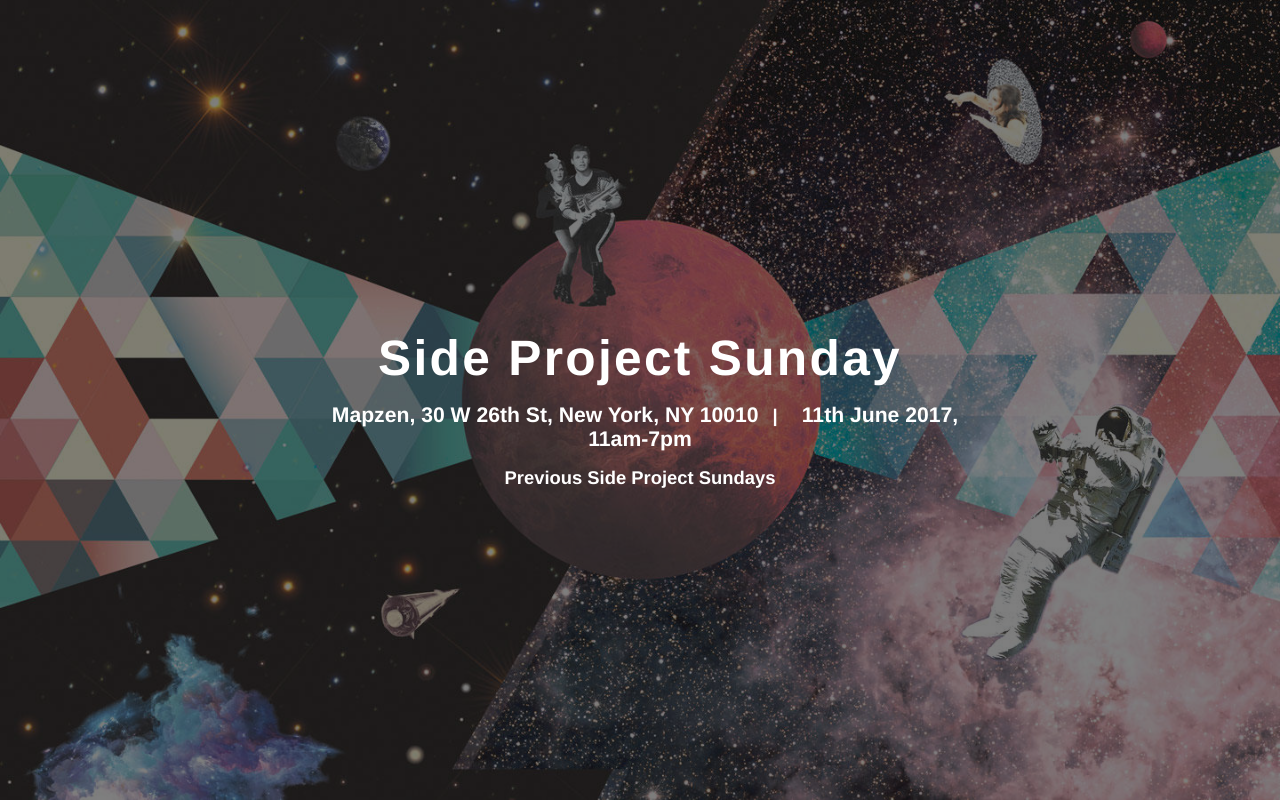
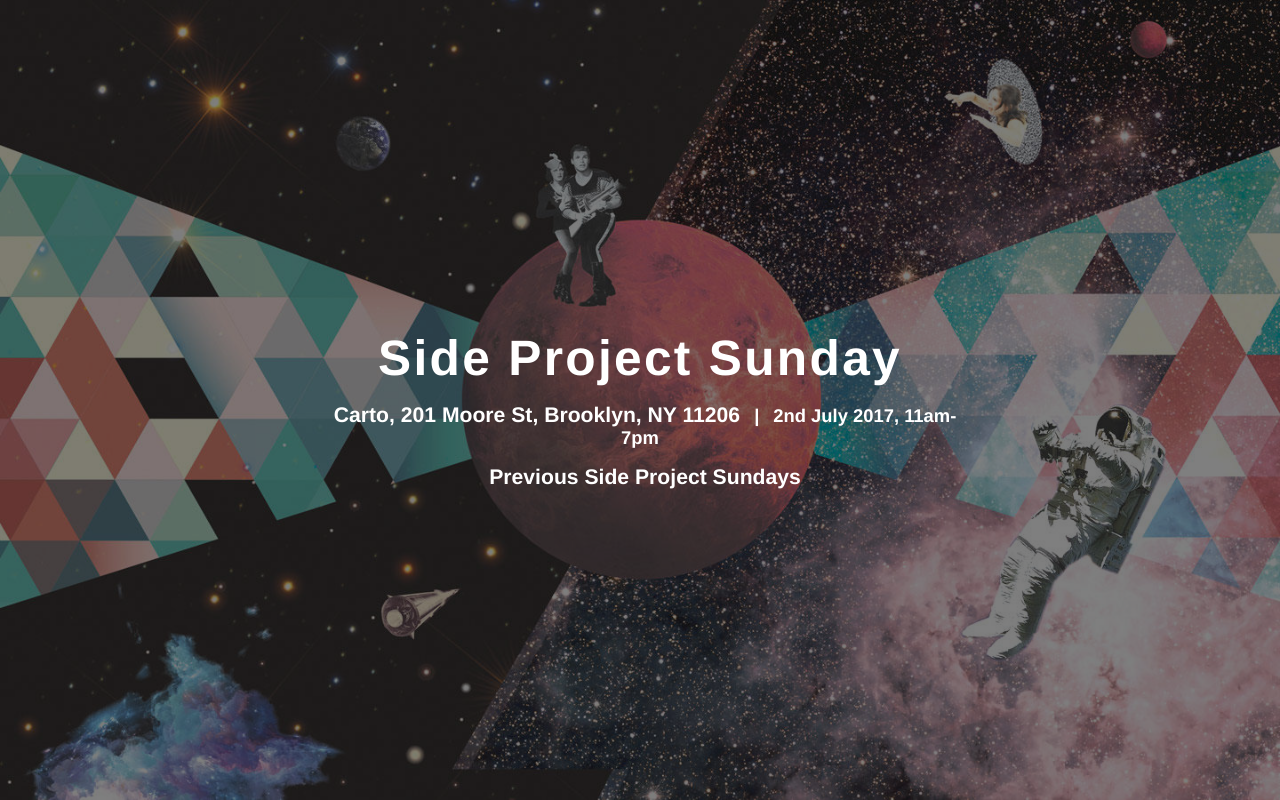
Before and after one commit to side-project-sunday/side-project-sunday.github.io, a plain HTML site: page index.html in a window 1280 px wide. Drawn offline with Linux system fonts and the light colour scheme.

Commit message:
update for july 2nd

```diff
--- a/index.html
+++ b/index.html
@@ -47,13 +47,35 @@
 
         }
     </style>
-    <title></title>
-    <body>
-            <div id='inner'>
-                <h1>Side Project Sunday</h1>
-                <p> <span> <a href='https://goo.gl/maps/eKEEQNmkiJ12' >Mapzen, 30 W 26th St, New York, NY 10010</a></span> <span>|</span> <span>
-                    <span>11th June 2017, 11am-7pm</span></p>
-                <a href='http://blog.sideprojectsunday.com'>Previous Side Project Sundays</a></span></p>
-            </div>
-    </body>
+    <title>Side Project Sunday</title>
 </head>
+<body>
+    <div id='inner'>
+        <h1>Side Project Sunday</h1>
+        <p>
+            <span id="location"></span> <span>|</span> <span>2nd July 2017, 11am-7pm</span>
+        </p>
+        <p>
+            <span><a href='http://blog.sideprojectsunday.com'>Previous Side Project Sundays</a></span>
+        </p>
+    </div>
+</body>
+
+<script>
+var places = {
+    "mapzen":{
+        "header": "Mapzen, 30 W 26th St, New York, NY 10010",
+        "map_url": "https://goo.gl/maps/eKEEQNmkiJ12"
+    },
+    "carto":{
+        "header": "Carto, 201 Moore St, Brooklyn, NY 11206",
+        "map_url": "https://goo.gl/maps/ZyrRrXYEDbE2"
+    }
+}
+function setLocation(loc){
+    document.getElementById("location").innerHTML = "<a href='" + loc.map_url + "'>" + loc.header + "</a>";
+}
+
+setLocation(places.carto);
+
+</script>
```
